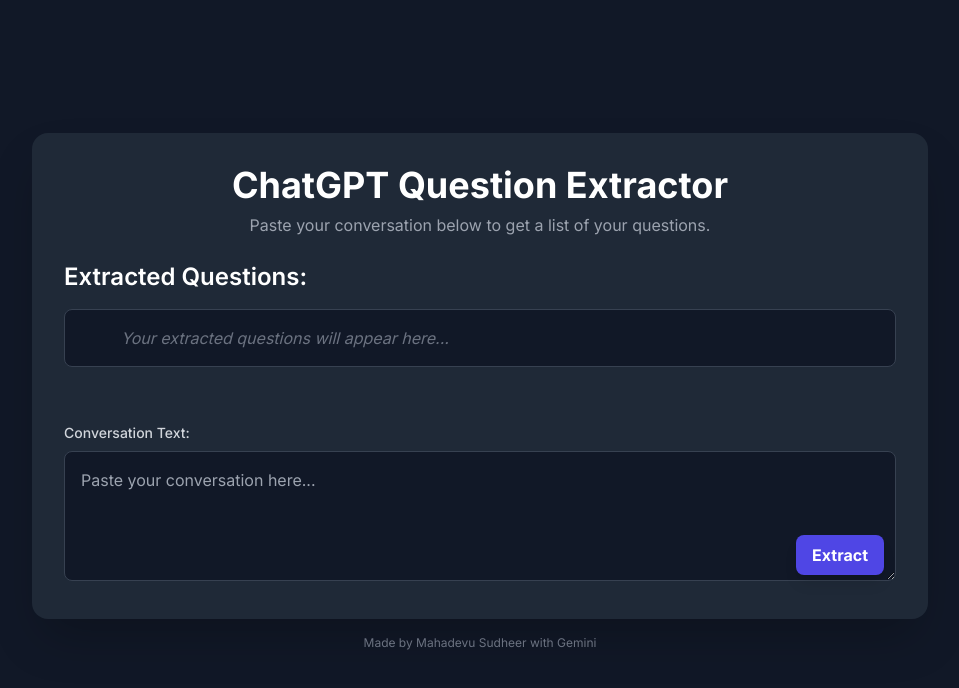
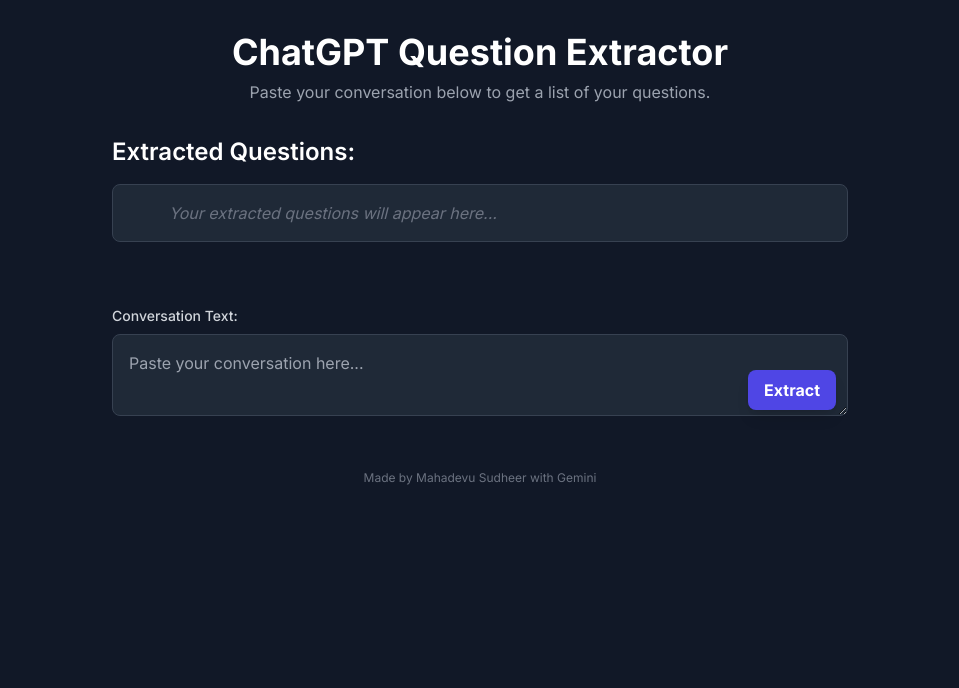
Before and after one commit to Sudheer-Mahadevu/ChatGPT-Question-Extractor, a plain HTML site: page index.html in a window 1280 px wide. Shown: the whole page, without its empty margins (160-1119 px from the left). Drawn offline with nearby package versions, Linux system fonts and the light colour scheme.

Commit message:
version 1.02 -- UI Fixes
The main tile in the background is removed and the height of the paste box is reduced

```diff
--- a/index.html
+++ b/index.html
@@ -90,12 +90,14 @@
         }
     </style>
 </head>
-<body class="bg-gray-900 text-gray-200 flex flex-col items-center justify-center min-h-screen p-4">
+<!-- The body no longer centers a single card, but provides a canvas for the content -->
+<body class="bg-gray-900 text-gray-200">
 
     <!-- =================================================================
          HTML STRUCTURE
     ================================================================== -->
-    <main class="w-full max-w-4xl bg-gray-800 rounded-2xl shadow-2xl p-6 md:p-8 space-y-6">
+    <!-- The main element's max-width is reduced from 4xl to 3xl to make it more compact on wide screens. -->
+    <main class="w-full max-w-3xl mx-auto px-4 py-8 space-y-8">
 
         <!-- Header Section -->
         <div class="text-center">
@@ -106,7 +108,7 @@
         <!-- Output Section -->
         <div class="space-y-4">
             <h2 class="text-2xl font-semibold text-white">Extracted Questions:</h2>
-            <div id="output-container" class="bg-gray-900 p-4 rounded-lg border border-gray-700 max-h-[500px] overflow-y-auto">
+            <div id="output-container" class="bg-gray-800 p-4 rounded-lg border border-gray-700 max-h-[500px] overflow-y-auto">
                 <div id="questions-list">
                     <!-- Placeholder text shown on initial load -->
                     <p class="text-gray-500 italic">Your extracted questions will appear here...</p>
@@ -123,7 +125,8 @@
         <!-- Input Section -->
         <div class="relative">
             <label for="chat-input" class="block text-sm font-medium text-gray-300 mb-2">Conversation Text:</label>
-            <textarea id="chat-input" rows="4" class="w-full p-4 pr-32 bg-gray-900 border border-gray-700 rounded-lg focus:ring-2 focus:ring-indigo-500 focus:border-indigo-500 transition duration-200 resize-y" placeholder="Paste your conversation here..."></textarea>
+            <!-- Changed rows from 4 to 2 to reduce the height to a minimum -->
+            <textarea id="chat-input" rows="2" class="w-full p-4 pr-24 bg-gray-800 border border-gray-700 rounded-lg focus:ring-2 focus:ring-indigo-500 focus:border-indigo-500 transition duration-200 resize-y" placeholder="Paste your conversation here..."></textarea>
             <!-- Floating Action Button -->
             <button id="extract-btn" class="absolute bottom-3 right-3 bg-indigo-600 hover:bg-indigo-700 text-white font-bold py-2 px-4 rounded-lg shadow-lg transform hover:scale-105 transition-all duration-200 ease-in-out z-10">
                 Extract
```
